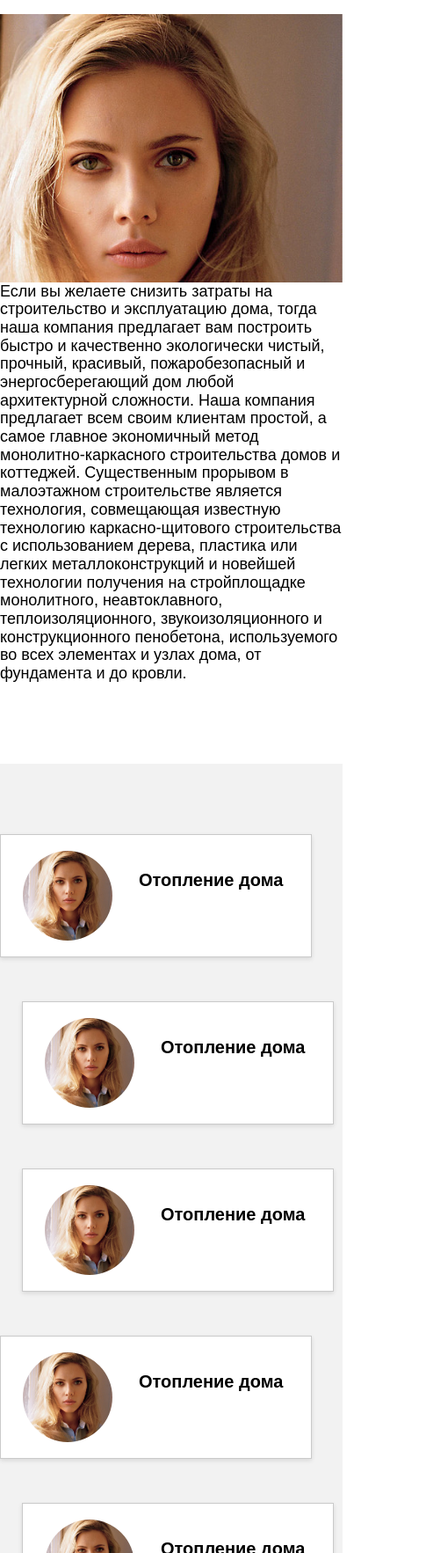
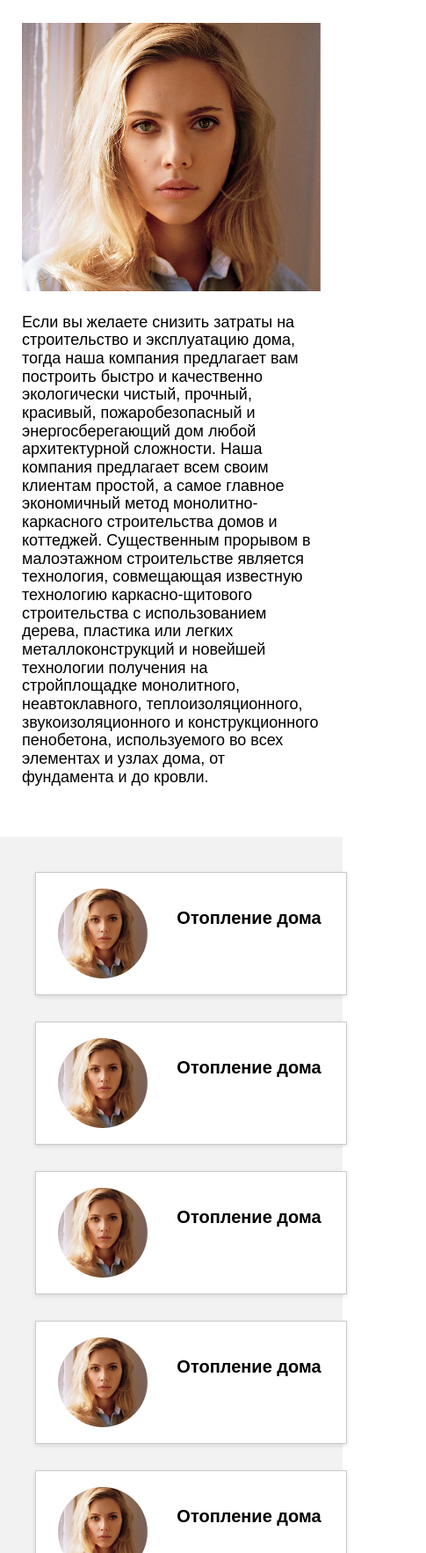
Before and after one commit to aleksey-garah/aleksey-garah.github.io, a website: page pages/services/service/service-area/service-area.html in a window 390 px wide. Shown: the part 235-2000 px from the top of the page at 88% size, 485 px wide, since content can reach past the window. Drawn offline with Linux system fonts and the light colour scheme; files whose address does not match are found by name.

Commit message:
engineer services

```diff
--- a/styles/_common-styles.scss
+++ b/styles/_common-styles.scss
@@ -584,6 +584,19 @@ footer {
     font-weight: $font-regular;
     margin: 0;
   }
+
+  @media only screen and (max-width: 1024px) {
+
+    .section-with-image-left-container {
+      padding: 40px 25px;
+    }
+
+    .section-with-image-left-image {
+      width: 100%;
+      float: none;
+      margin: 0 0 25px 0;
+    }
+  }
 }
 
 //=====================================================================================
--- a/styles/main.scss
+++ b/styles/main.scss
@@ -2706,6 +2706,10 @@
       font-weight: $font-bold;
       text-transform: uppercase;
       margin: 0 0 40px 0;
+
+      @media only screen and (max-width: 1024px) {
+        text-align: center;
+      }
     }
 
     .section-main-service-area-text {
@@ -2722,6 +2726,16 @@
 
       img {
         width: 100%;
+      }
+    }
+
+    @media only screen and (max-width: 1024px) {
+      padding: 40px 25px;
+
+      .section-main-service-area-image {
+        float: none;
+        width: 100%;
+        margin: 0 0 25px 0;
       }
     }
   }
@@ -2780,6 +2794,23 @@
         top: 0;
         bottom: 0;
         padding: 40px 25px 0 157px;
+      }
+    }
+
+    @media only screen and (max-width: 1024px) {
+      padding: 40px 25px;
+      text-align: center;
+
+      .section-types-of-service-item {
+        margin: 0 15px 30px 15px;
+
+        &:nth-of-type(3n+1) {
+          margin-left: 15px;
+        }
+
+        &:nth-of-type(3n+3) {
+          margin-right: 15px;
+        }
       }
     }
   }
```
Also changed, not shown: styles/main.css.
